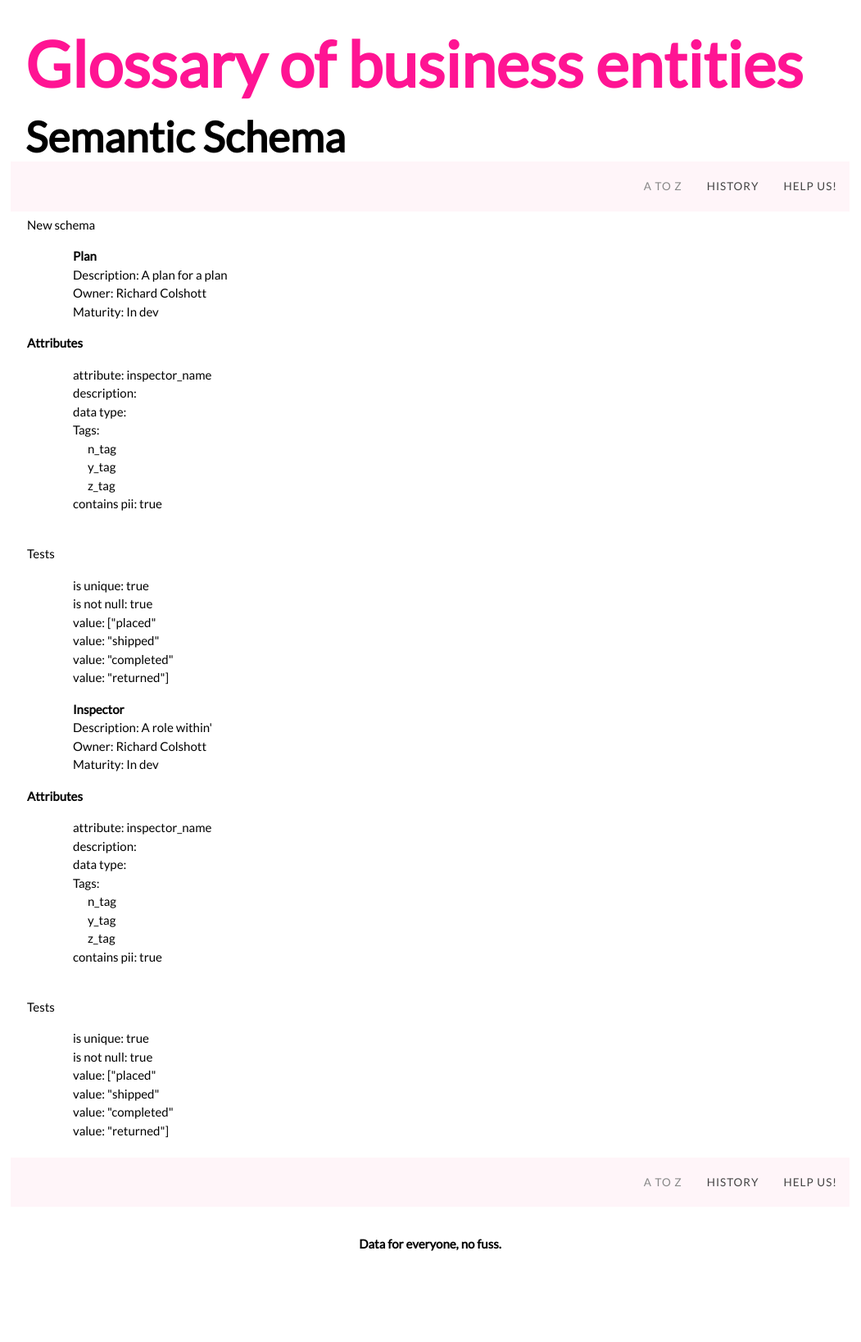
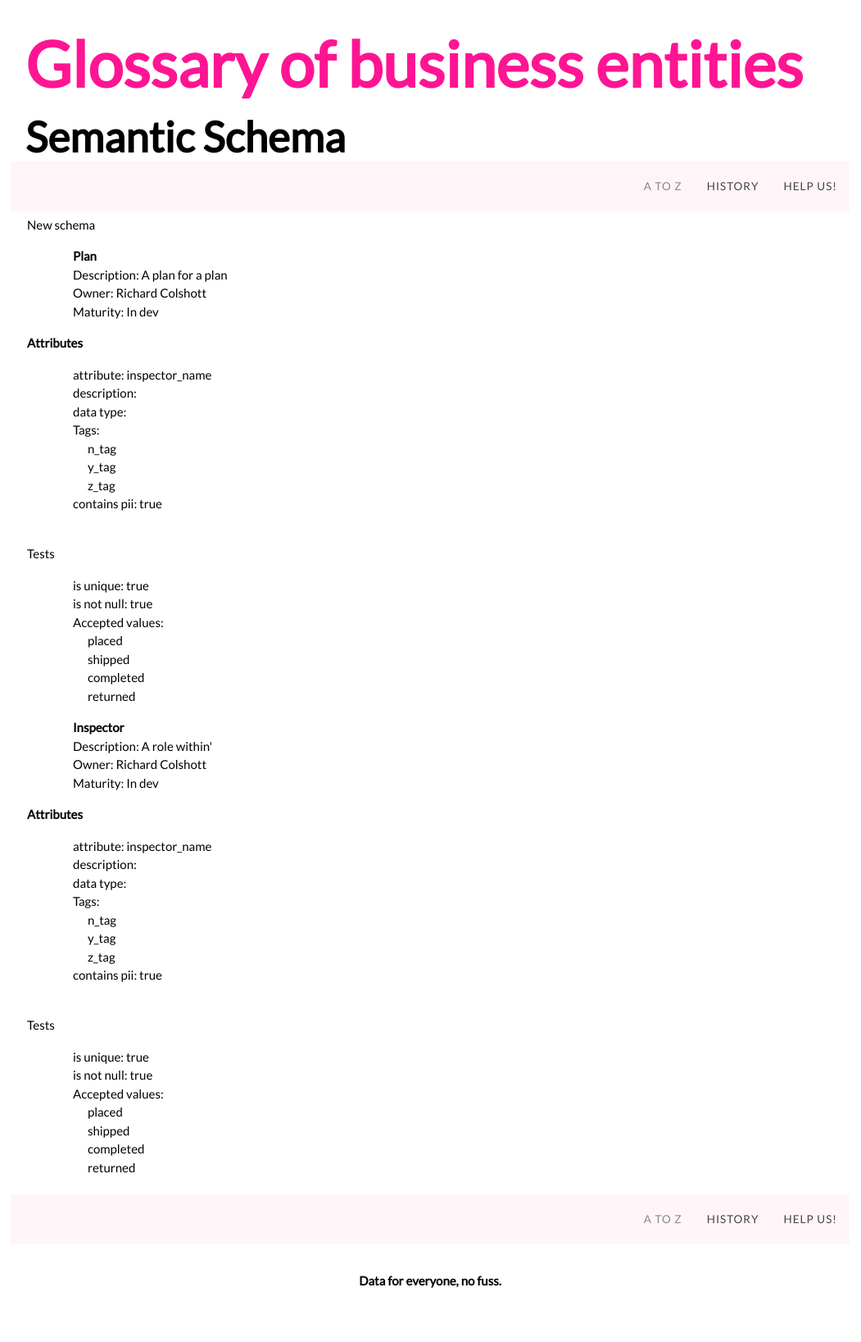
Before and after one commit to KCWADSWORTH/semantic_schema_wiki, a Jekyll site: the page built from index.html, in a window 1280 px wide. Shown: the whole page at 82% size, without its empty margins (115-1166 px from the left). Built offline with Jekyll 4.4.1, drawn with Linux system fonts in a browser that asks for light colours; before the commit the page ends 1592 px from its top, so only the background shows below that.

Commit message:
Update include_schema.html

```diff
--- a/_includes/include_schema.html
+++ b/_includes/include_schema.html
@@ -28,10 +28,10 @@
 <li>is unique: {{entry.attribute_tests.is_unique}}</li>
 <li>is not null: {{entry.attribute_tests.is_not_null}}</li>
 
-{% assign accepted_values = entry.attribute_tests.accepted_values | split: ", " %}
-
-{% for value in accepted_values %}
- <li>value: {{ value }}
+<li>Accepted values:
+</br>
+{% for value in entry.attribute_tests.accepted_values %}
+  &emsp; {{ value }} </br>
 {% endfor %}
 
 {% endfor %}
```
